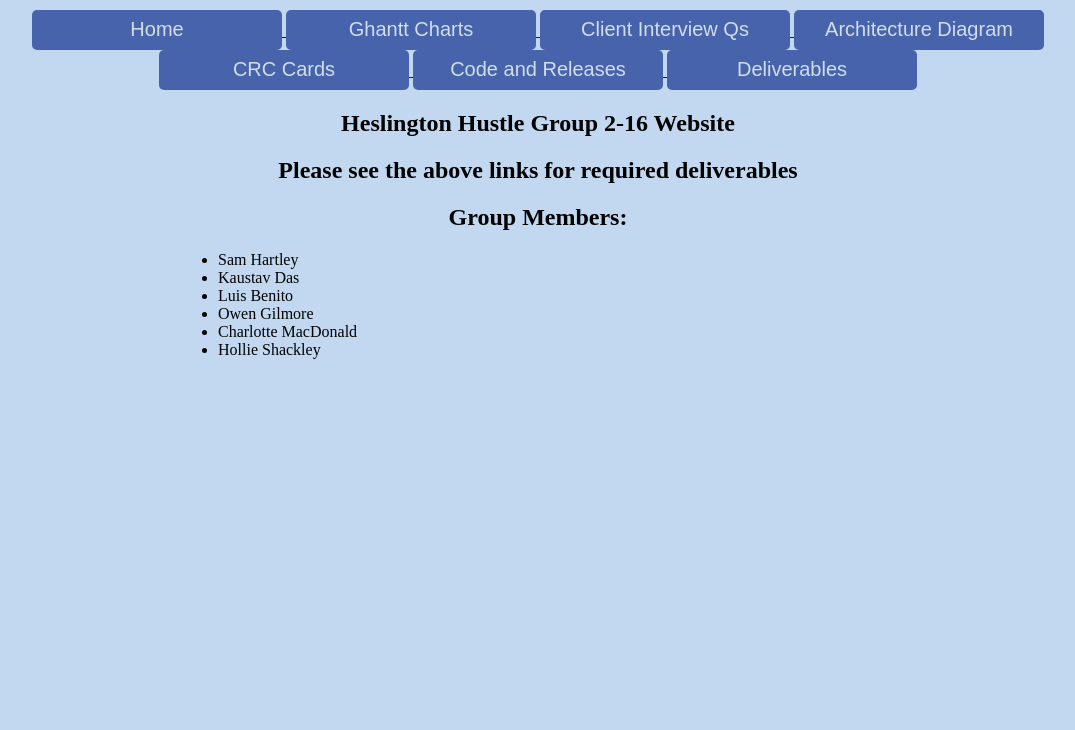
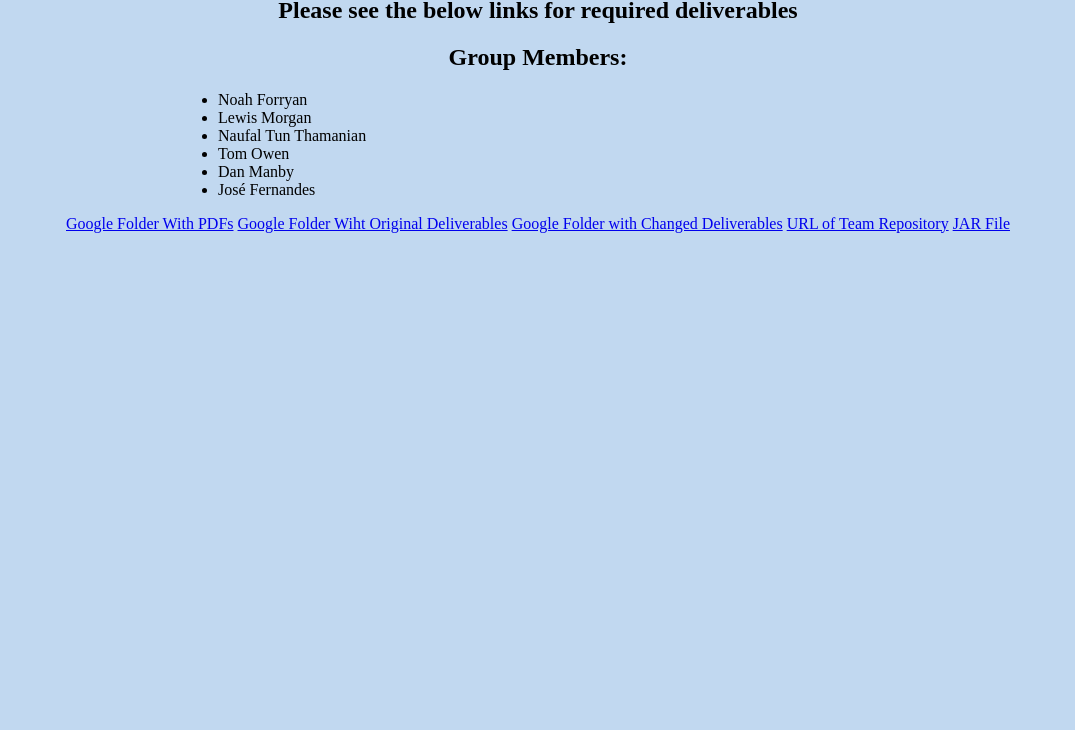
Before and after one commit to nforryan/group16site, a plain HTML site: page index.html in a window 1280 px wide. Shown: the part 70-800 px from the top of the page, without its empty margins (102-1177 px from the left). Drawn offline with Linux system fonts and the light colour scheme.

Commit message:
Update index.html

```diff
--- a/index.html
+++ b/index.html
@@ -7,48 +7,22 @@
     <link rel="stylesheet" href="./index.css">
 </head>
 <body>
-  <div>
-    <h1>SKLOCH ENG1 Group Project</h1>
-  </div>
-  <div id="button container">
-
-    <a href="index.html">
-      <button id="button1">Home</button>
-    </a>
-    <a href="ghantt_chart.html">
-      <button id="button1">Ghantt Charts</button>
-    </a>
-    <a href="client_interview.html">
-      <button id="button1">Client Interview Qs</button>
-    </a>
-    <a href="architecture.html">
-      <button id="button1">Architecture Diagram</button>
-    </a>
-    <a href="crc_cards.html">
-      <button id="button1">CRC Cards</button>
-    </a>
-    <a href="code_releases.html">
-      <button id="button1">Code and Releases</button>
-    </a>
-    <a href="deliverables.html">
-      <button id="button1">Deliverables</button>
-    </a>
-
-  </div>
-
-  <h2>Heslington Hustle Group 2-16 Website</h2>
-  <h2>Please see the above links for required deliverables</h2>
+  <h2>Heslington Hustle Group 2-19 Website</h2>
+  <h2>Please see the below links for required deliverables</h2>
   <h2>Group Members:</h2>
   <ul>
-    <li>Sam Hartley</li>
-    <li>Kaustav Das</li>
-    <li>Luis Benito</li>
-    <li>Owen Gilmore</li>
-    <li>Charlotte MacDonald</li>
-    <li>Hollie Shackley</li>
+    <li>Noah Forryan</li>
+    <li>Lewis Morgan</li>
+    <li>Naufal Tun Thamanian</li>
+    <li>Tom Owen</li>
+    <li>Dan Manby</li>
+    <li>José Fernandes</li>
   </ul>
 
-
-
+<a href="https://drive.google.com/drive/folders/1HqTt7sEzjKwzgU0pQ6_n8mGDk44Nttaq?usp=drive_link">Google Folder With PDFs</a>
+<a href="https://drive.google.com/drive/folders/1PMLIkr0epHWZrVC7U6OTU-3k6v66fgcB?usp=drive_link">Google Folder Wiht Original Deliverables</a>
+<a href="https://drive.google.com/drive/folders/1Cgrx5t9vLM6IQKwIdzIdF4B3nexZ52a6?usp=drive_link">Google Folder with Changed Deliverables</a>
+<a href="https://github.com/tomowen02/HesHustle-Part-2-Group-19">URL of Team Repository</a>
+<a href="https://drive.google.com/drive/folders/18wykrnXUbTsRPxDTzhxp4sebgA3Ksk5M?usp=drive_link">JAR File</a>
 </body>
 </html>
```
